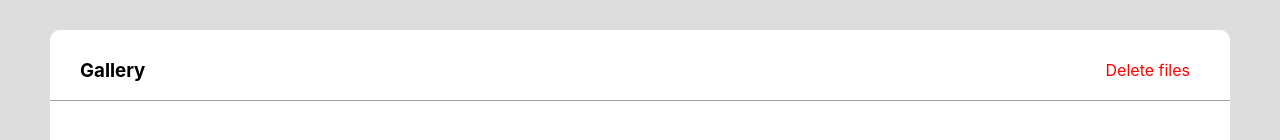
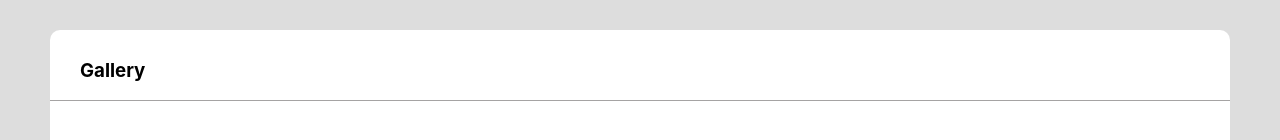
Before and after one commit to nishan002/image_gallery, a React (Create React App) app: page / in a window 1280 px wide. Shown: the top 140 px of the page. Built offline with nearby package versions, Linux system fonts and the light colour scheme.

Commit message:
fixed showing delete button

```diff
--- a/src/components/Header.js
+++ b/src/components/Header.js
@@ -21,9 +21,10 @@ function Header ({count, onDelete}) {
                 </div>
             )}
             </div>
-            <div className="delete" onClick={onDelete}>
+            {count > 0 ? (<div className="delete" onClick={onDelete}>
             Delete files
-            </div>
+            </div>) : ('')}
+
         </div>
     );
 };
--- a/src/components/ImageCard.js
+++ b/src/components/ImageCard.js
@@ -60,7 +60,6 @@ function ImageCard({index, id, image, onSelect, moveImage}) {
 	const cardStyles ={
 		border : isOver ? '1px solid gray' : 'none',
 		transform : isOver ? 'translateY(10px)' : 'translateY(0)',
-		transition : 'transform 4s'
 	}
 
 	const dropAreaStyles = {
```
